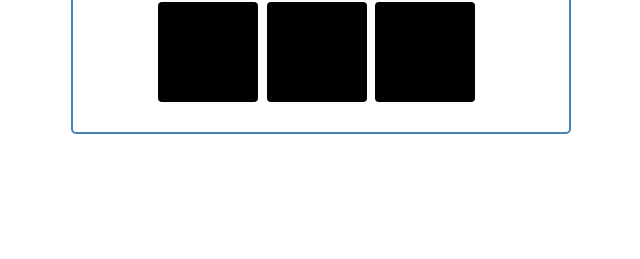
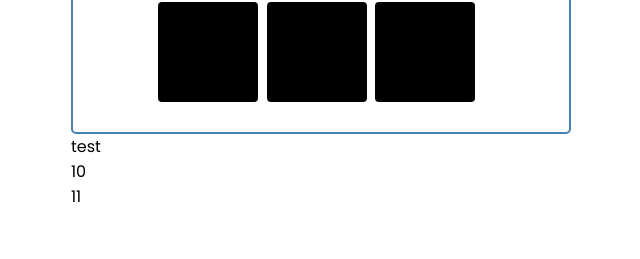
Before and after one commit to JTiefnig/reactGame, a React (Create React App) app: page / in a window 1280 px wide. Shown: the part 482-741 px from the top of the page, without its empty margins (319-959 px from the left). Built offline with nearby package versions, Linux system fonts and the light colour scheme.

Commit message:
wip History Button

```diff
--- a/src/App.js
+++ b/src/App.js
@@ -1,6 +1,7 @@
 import React from "react";
 import Header from "./components/Header";
 import Board from "./components/Board";
+import HistoryButton from "./components/HistoryButton";
 
 class App extends React.Component {
   constructor(props) {
@@ -109,6 +110,8 @@ class App extends React.Component {
               onClick={(i) => this.handleClick(i)}
             ></Board>
           </div>
+
+          <HistoryButton></HistoryButton>
         </div>
 
         <div className="historyContainer">
--- a/src/components/Header.jsx
+++ b/src/components/Header.jsx
@@ -1,3 +1,6 @@
+import React from "react";
+
+
 const Header = ({ text, onClick }) => {
   const btnclick = (e) => onClick(e);
 
--- /dev/null
+++ b/src/components/HistoryButton.jsx
@@ -0,0 +1,42 @@
+import React from "react";
+
+class HistoryButton extends React.Component {
+  constructor(props) {
+    super(props);
+    this.state = {
+      testval: 10,
+      otherval: 11,
+    };
+  }
+
+  myClick() {
+    this.setState({
+      testval: this.state.testval + 2,
+      otherval: this.state.otherval - 1,
+    });
+
+    //this.state.testval += 2;
+  }
+
+  render() {
+    return (
+      <>
+        <div onClick={() => this.myClick()}>
+          <div>test</div>
+          <div>{this.state.testval}</div>
+          <div>{this.state.otherval}</div>
+        </div>
+      </>
+    );
+  }
+}
+
+const miniBoard = ({ move }) => {
+  return (
+    <div className="miniBoard">
+      <h1>XO</h1>
+    </div>
+  );
+};
+
+export default HistoryButton;
```
Also changed, not shown: src/logo.svg (deleted).
